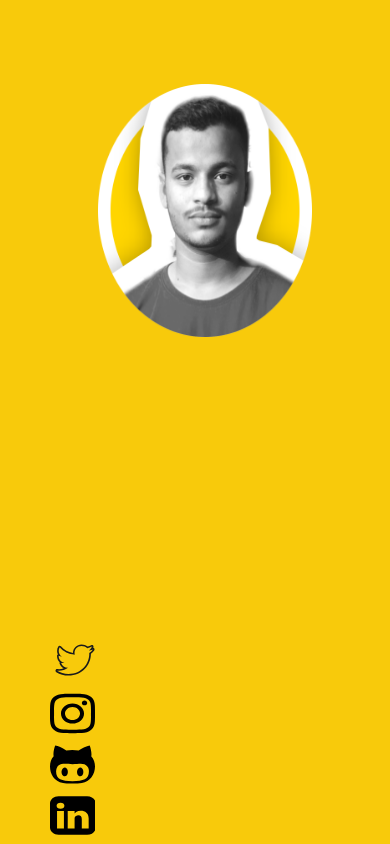
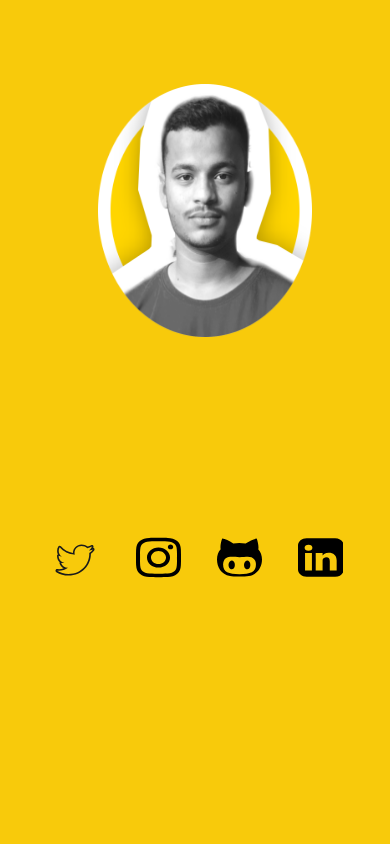
Before and after one commit to mohammedkaif01/kaifwebsite, a plain HTML site: page index.html in a window 390 px wide. Shown: the part 591-1435 px from the top of the page. After the commit the page ends 1182 px from the top, so only its background shows below. Drawn offline with nearby package versions, Linux system fonts and the light colour scheme.

Commit message:
new insertion

```diff
--- a/index.html
+++ b/index.html
@@ -93,7 +93,7 @@
   </main>
   <footer>
   </footer>
-  <script src="src/script.js"></script>
+  <script src="script.js"></script>
 </body>
 
 </html>
--- a/media.css
+++ b/media.css
@@ -37,10 +37,10 @@
 
     .icons {
         position: absolute;
-        bottom: -70%;
-        gap: 13%;
+        bottom: -40%;
+        gap: 2%;
         display: flex;
-        flex-direction: column;
+        flex-direction: row;
 
     }
 
--- /dev/null
+++ b/script.js
@@ -0,0 +1,3 @@
+for(var i=1; i<=5; i++){
+    console.log("kaif");
+}
--- a/style.css
+++ b/style.css
@@ -98,6 +98,7 @@ span {
     display: flex;
     gap: 20%;
     position: absolute;
+    flex-direction: row;
     left: 50px;
     bottom: 50px;
 }
```
